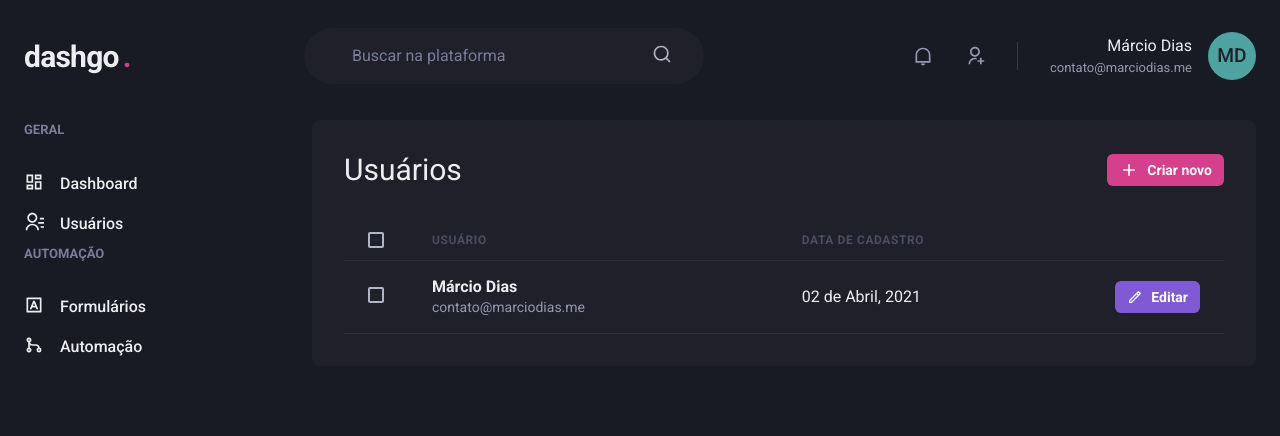
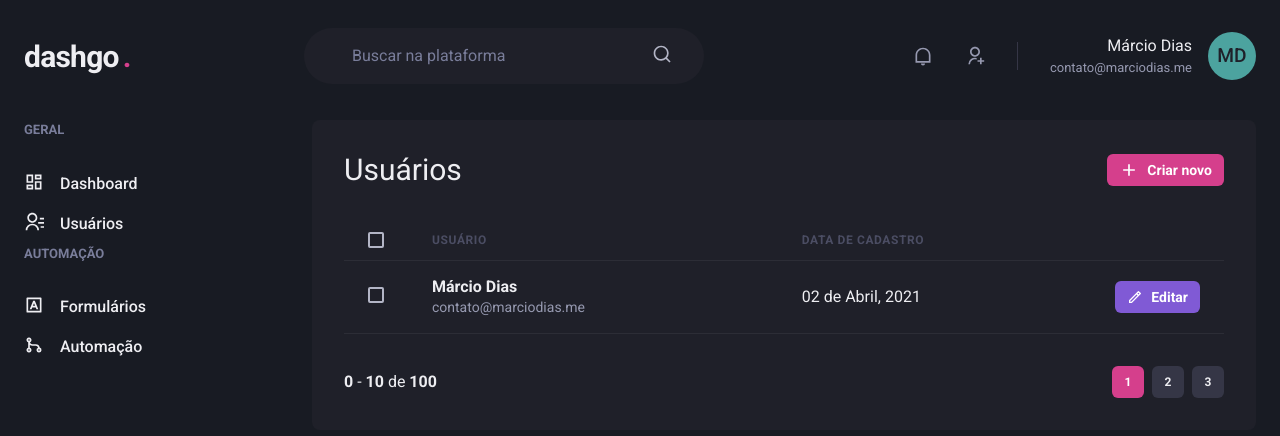
Before and after one commit to marciodiasdeveloper/ignite-dashgo, a Next.js app in the folder web/: page /users in a window 1280 px wide. Shown: the top 436 px of the page. Built offline with nearby package versions, Linux system fonts and the light colour scheme.

Commit message:
Controle de usuários

```diff
--- a/web/src/components/Form/Input.tsx
+++ b/web/src/components/Form/Input.tsx
@@ -8,7 +8,7 @@
 export function Input({ name, label, ...rest }: InputProps) {
     return (
         <FormControl>
-            { !!label && <FormLabel htmlFor={name}>E-mail</FormLabel> }
+            { !!label && <FormLabel htmlFor={name}>{label}</FormLabel> }
             <ChakraInput
                 id={name}
                 name={name}
--- /dev/null
+++ b/web/src/components/Pagination.tsx
@@ -0,0 +1,54 @@
+import { Stack, Button, Box } from "@chakra-ui/react";
+
+export function Pagination() {
+    return (
+        <Stack
+            direction="row"
+            mt="8"
+            justify="space-between"
+            align="center"
+            spacing="6"
+        >
+            <Box>
+                <strong>0</strong> - <strong>10</strong> de <strong>100</strong>
+            </Box>
+           <Stack direction="row" spacing="2">
+            <Button
+                    size="sm"
+                    fontSize="xs"
+                    width="4"
+                    colorScheme="pink"
+                    disabled
+                    _disabled={{
+                        bg: 'pink.500',
+                        cursor: 'default'
+                    }}
+                >
+                    1
+                </Button>
+                <Button
+                    size="sm"
+                    fontSize="xs"
+                    width="4"
+                    bgColor="gray.700"
+                    _hover={{
+                        bg: 'gray.500'
+                    }}
+                >
+                    2
+                </Button>
+                <Button
+                    size="sm"
+                    fontSize="xs"
+                    width="4"
+                    bgColor="gray.700"
+                    _hover={{
+                        bg: 'gray.500'
+                    }}
+                >
+                    3
+                </Button>
+           </Stack>
+        </Stack>
+    );
+}
--- a/web/src/pages/users/index.tsx
+++ b/web/src/pages/users/index.tsx
@@ -17,6 +17,7 @@
 import { RiAddLine, RiPencilLine } from 'react-icons/ri';
 import { Header } from '../../components/Header';
 import { Sidebar } from '../../components/Sidebar';
+import { Pagination } from '../../components/Pagination';
 
 export default function UserList() {
     return (
@@ -78,6 +79,8 @@
                             </Tr>
                         </Tbody>
                     </Table>
+
+                    <Pagination />
                 </Box>
             </Flex>
         </Box>
```
Also changed, not shown: web/src/pages/users/create.tsx (added, +46 -0 lines).
